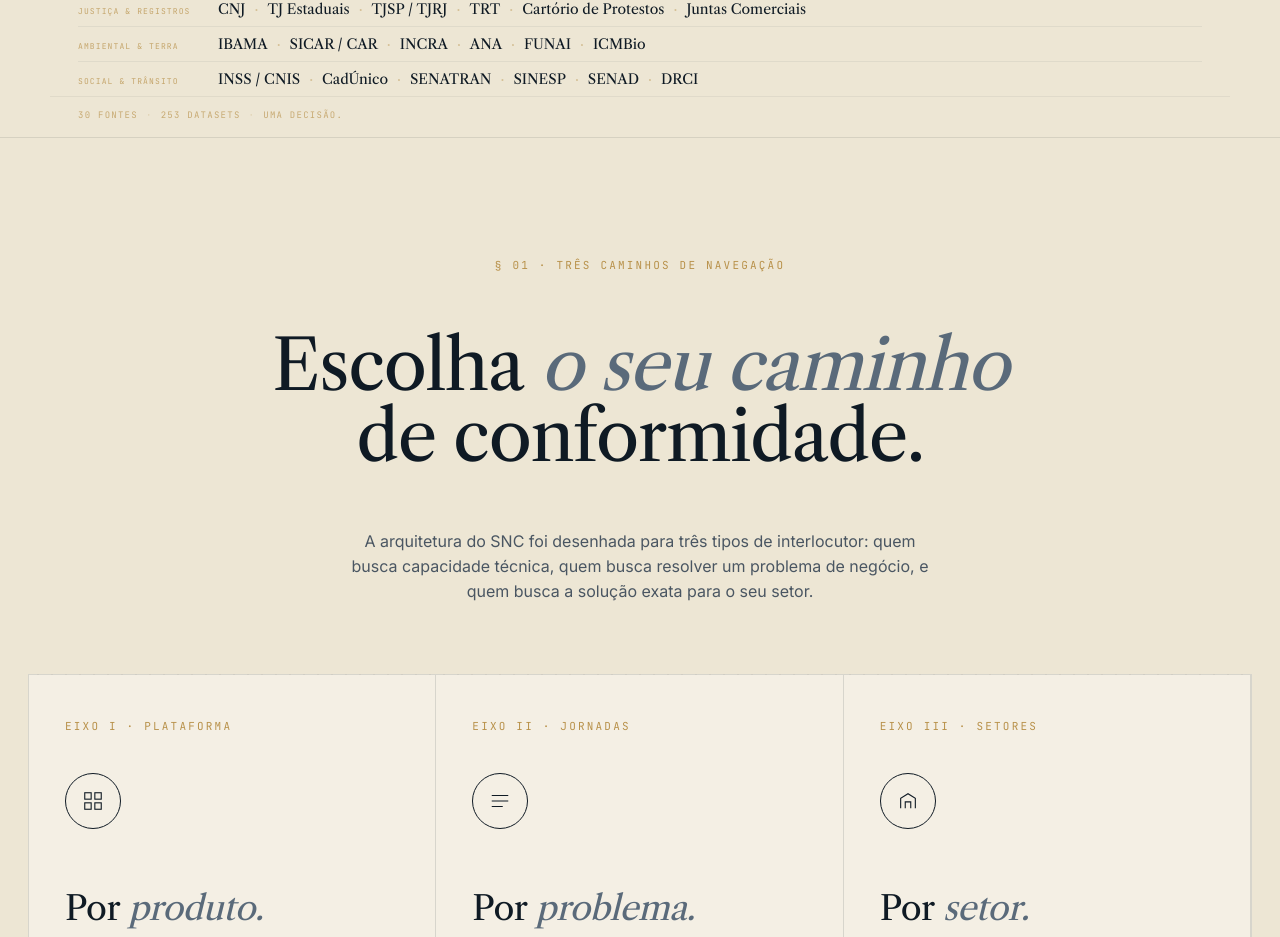
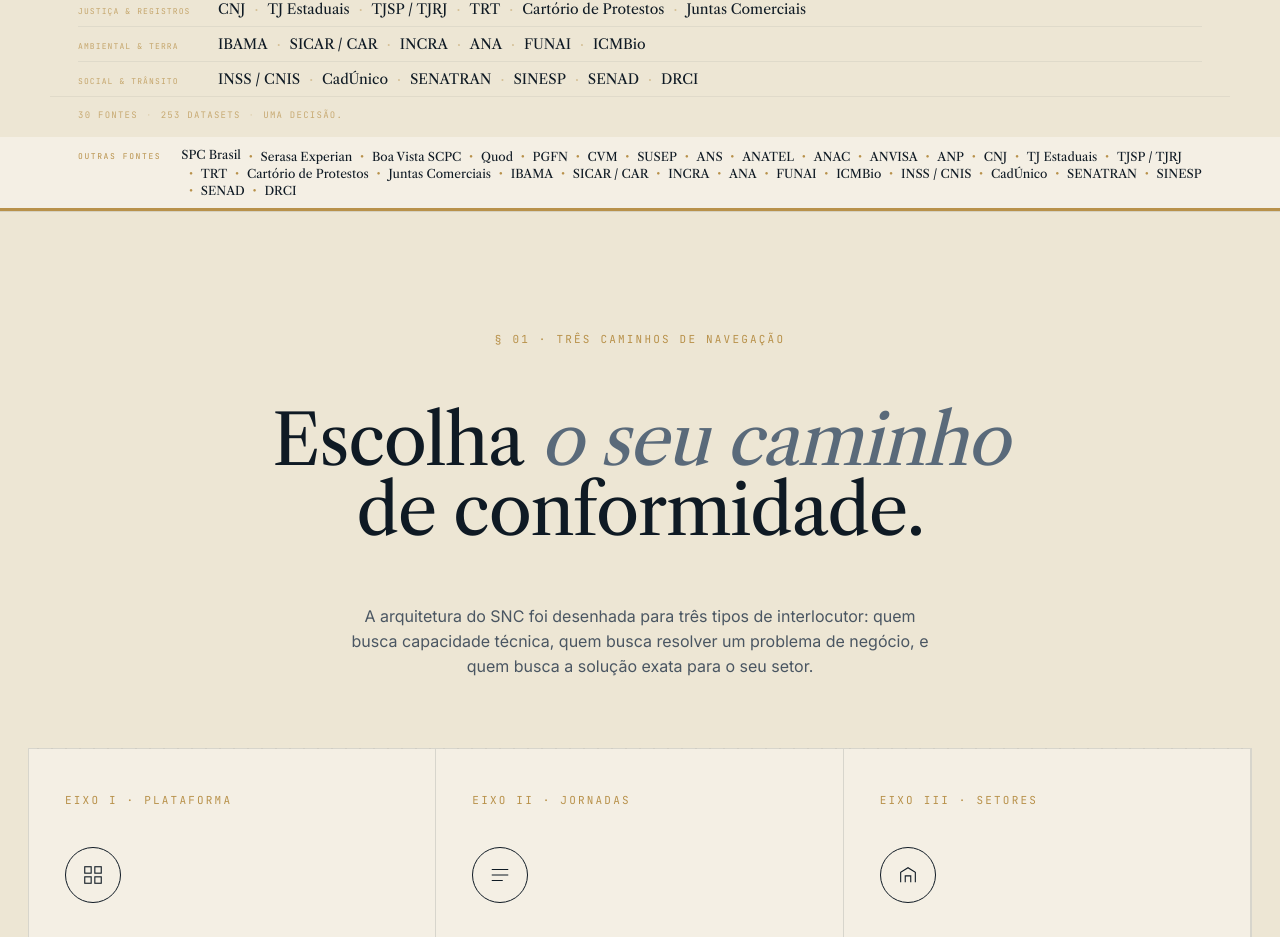
Before and after one commit to ctoutbank/snc-site, a Next.js app: page / in a window 1280 px wide. Shown: the part 1417-2354 px from the top of the page. Built offline with nearby package versions, Linux system fonts and the light colour scheme.

Commit message:
feat: OutrasFontes bar — 30 fontes em linha, bolinhas douradas, borda brass embaixo

```diff
--- a/src/app/globals.css
+++ b/src/app/globals.css
@@ -84,6 +84,15 @@
 .snc-trust-in .lab { color: var(--snc-brass); }
 .snc-trust-in .items { display: flex; gap: 36px; flex: 1; flex-wrap: wrap; }
 .snc-trust-in .items span { opacity: .8; }
+
+/* ===== OUTRAS FONTES BAR ===== */
+.snc-outras-bar { background: var(--snc-paper); border-bottom: 3px solid var(--snc-brass); }
+.snc-outras-inner { max-width: 1180px; margin: 0 auto; padding: 10px 28px; display: flex; align-items: baseline; gap: 20px; overflow: hidden; }
+.snc-outras-label { font-family: 'JetBrains Mono', monospace; font-size: 8px; color: var(--snc-brass); letter-spacing: .2em; text-transform: uppercase; white-space: nowrap; flex-shrink: 0; padding-top: 1px; }
+.snc-outras-list { display: flex; align-items: baseline; flex-wrap: wrap; gap: 0; row-gap: 2px; overflow: hidden; }
+.snc-outras-item { display: inline-flex; align-items: center; gap: 0; font-family: 'Libre Caslon Text', serif; font-size: clamp(10px,1.1vw,12px); color: var(--snc-ink); white-space: nowrap; }
+.snc-outras-dot { color: var(--snc-brass); font-size: 6px; margin: 0 8px; line-height: 1; position: relative; top: -1px; }
+
 
 /* ===== FONTES SOBERANAS ===== */
 .snc-fontes-section { background: var(--snc-paper-2); }
--- a/src/app/page.tsx
+++ b/src/app/page.tsx
@@ -4,6 +4,7 @@ import { SiteFooter } from '@/components/site-footer';
 import { HomeHero } from '@/components/home-hero';
 import { TrustBar } from '@/components/trust-bar';
 import { FontesSoberanas } from '@/components/fontes-soberanas';
+import { OutrasFontes } from '@/components/outras-fontes';
 import { EixosSection } from '@/components/eixos-section';
 import { ModulesPreview } from '@/components/modules-preview';
 import { ManifestoSection } from '@/components/manifesto-section';
@@ -32,6 +33,7 @@ export default function Home() {
         <HomeHero />
         <TrustBar />
         <FontesSoberanas />
+        <OutrasFontes />
         <EixosSection />
         <ModulesPreview />
         <ManifestoSection />
--- /dev/null
+++ b/src/components/outras-fontes.tsx
@@ -0,0 +1,25 @@
+export function OutrasFontes() {
+  const fontes = [
+    'SPC Brasil', 'Serasa Experian', 'Boa Vista SCPC', 'Quod', 'PGFN', 'CVM',
+    'SUSEP', 'ANS', 'ANATEL', 'ANAC', 'ANVISA', 'ANP',
+    'CNJ', 'TJ Estaduais', 'TJSP / TJRJ', 'TRT', 'Cartório de Protestos', 'Juntas Comerciais',
+    'IBAMA', 'SICAR / CAR', 'INCRA', 'ANA', 'FUNAI', 'ICMBio',
+    'INSS / CNIS', 'CadÚnico', 'SENATRAN', 'SINESP', 'SENAD', 'DRCI',
+  ];
+
+  return (
+    <div className="snc-outras-bar">
+      <div className="snc-outras-inner">
+        <span className="snc-outras-label">Outras Fontes</span>
+        <div className="snc-outras-list">
+          {fontes.map((f, i) => (
+            <span key={f} className="snc-outras-item">
+              {i > 0 && <span className="snc-outras-dot">●</span>}
+              {f}
+            </span>
+          ))}
+        </div>
+      </div>
+    </div>
+  );
+}
```
